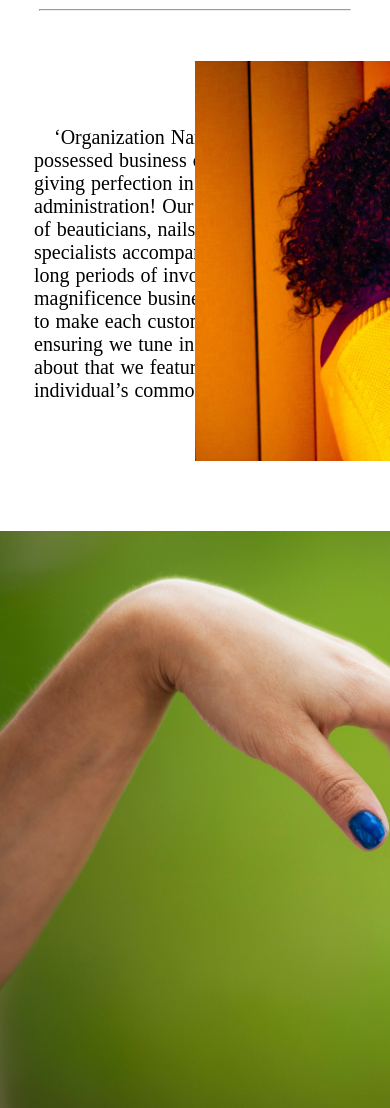
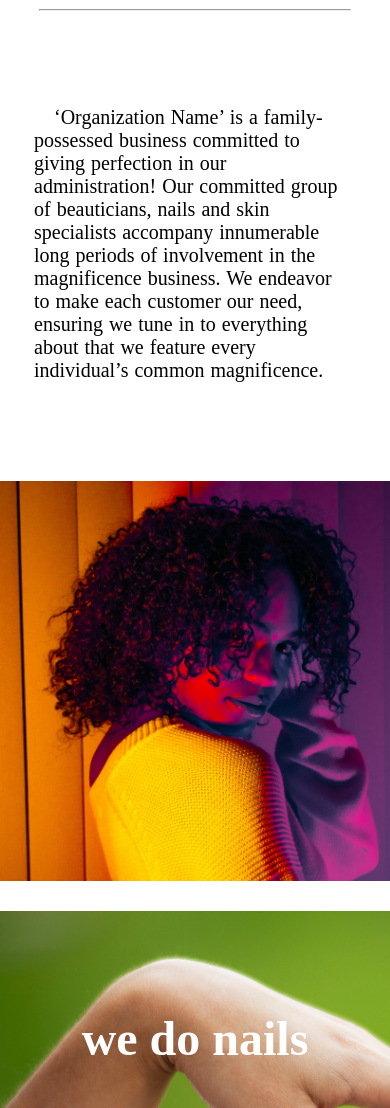
Before and after one commit to sergethi/Beauty-salon-Golden-Face, a React (Create React App) app: page /About in a window 390 px wide. Shown: the part 460-1568 px from the top of the page. Built offline with nearby package versions, Linux system fonts and the light colour scheme.

Commit message:
fixed about page responsivness and fixed styling from contact and navbar

```diff
--- a/src/App.css
+++ b/src/App.css
@@ -156,8 +156,6 @@ Footer p {
   margin-top: 40px;
   height: 400px;
   width: 50%;
-
-
 }
 .about-flex-img {
   background-image: url("./images/about-unsplash.jpg");
@@ -171,6 +169,9 @@ Footer p {
   width: 100%;
   height: 600px;
   margin-bottom: 20px;
+}
+.about-img-3 > h2, .about-img-4 > h2, .about-img-5 > h2{
+  margin-top: 100px;
 }
 .about-img-4{
   background-image: url("./images/about-hair-unsplash.jpg");
@@ -225,8 +226,8 @@ hr {
 
 }
 .pic1{
-  height: 150px;
-  width: 150px;
+  height: 250px;
+  width: 250px;
   background-color: lime;
   background-image: url("./images/hairdresser-4682912_640.jpg");
   background-size: cover;
@@ -242,8 +243,8 @@ hr {
   margin-left: 8px;
 }
 .pic2{
-  height: 150px;
-  width: 150px;
+  height: 250px;
+  width: 250px;
   background-color: orchid;
   background-image: url("./images/nail-2583493_640.jpg");
   background-size: cover;
@@ -259,8 +260,8 @@ hr {
   margin-left: 8px;
 }
 .pic3{
-  height: 150px;
-  width: 150px;
+  height: 250px;
+  width: 250px;
   background-color: olive;
   background-image: url("./images/makeup-791303_640.jpg");
   background-size: cover;
@@ -314,6 +315,24 @@ margin-left: 23px;
   background-color: lightgray;
   background-image: url("./images/makeup-5564392_1920.png");
   background-size: cover;
+}
+.about-flex {
+  display: flex;
+  flex-direction: column;
+  margin-top: 30px;
+}
+.about-flex-text {
+  /* margin-top: 15px; */
+  /* height: 400px; */
+  width: 100%;
+
+
+}
+.about-flex-img {
+  /* background-image: url("./images/about-unsplash.jpg");
+  background-size: cover; */
+  height: 400px;
+  width: 100%;
 }
 
 
@@ -527,7 +546,7 @@ Footer p {
 
 } */
 
-/* form styles */
+/* form styles .....................................................*/
 
 .hero {
 	text-align: center;
@@ -553,8 +572,10 @@ Footer p {
 }
 .left-container {
   height: 800px;
-  width: 800px;
+  width: 700px;
   background-color: purple;
+  border: 1px solid #e9d8c8;
+	border-radius: 6px;
 }
 
 
@@ -564,7 +585,7 @@ form {
   border: 1px solid #e9d8c8;
 	border-radius: 6px;
   padding: 5%;
-  margin-bottom: 20px;
+  /* margin-bottom: 20px; */
 }
 form p {
   text-align: justify;
@@ -610,9 +631,15 @@ button {
   margin-top: 80px;
   margin-bottom: 40px;
 }
+.form-address > p, .form-call > p {
+  color: white;
+}
 
 .form-call {
   margin-bottom: 40px;
+}
+.form-envelop > a {
+  color: white;
 }
 
 
--- a/src/components/About.js
+++ b/src/components/About.js
@@ -18,9 +18,9 @@ function About() {
         <div className="about-flex-img"></div>
       </div>
 
-      <div className="about-img-3"></div>
-      <div className="about-img-4"></div>
-      <div className="about-img-5"></div>
+      <div className="about-img-3"><h2>we do nails</h2></div>
+      <div className="about-img-4"><h2>we do hair</h2></div>
+      <div className="about-img-5"><h2>we do makeup</h2></div>
 
 
     </section>
--- a/src/components/Contact.js
+++ b/src/components/Contact.js
@@ -134,7 +134,7 @@ class Contact extends Component {
 
             </div>
             <form onSubmit={this.handleSubmit}>
-            <p>Fill out this form, and one of our coffee specialists will get in touch with you to figure out which coffees are best suited to your tastes. This personalized attention ensures you’ll get the most our of your Hipstirred membership.</p>
+            <p>Fill out this form, and we will get in touch with you to figure how we can serve you better. See you soon!!!.</p>
               <label for="fullName">Full Name</label>
               <input  className="fullNameField" type="text" value = {this.state.fullname} onChange = {this.handleFullName}/>
               <label for="email">Email</label>
--- a/src/components/Nav.js
+++ b/src/components/Nav.js
@@ -30,7 +30,10 @@ function Nav() {
 
   return (
     <nav>
-      <h3>Golden-Face</h3>
+      <Link to="/Home">
+        <h3>Golden-Face</h3>
+      </Link>
+
 
       <CSSTransition
            in={!isSmallScreen || isNavVisible}
```
Also changed, not shown: 1 other file (tests, documents, lock files or other folders).
